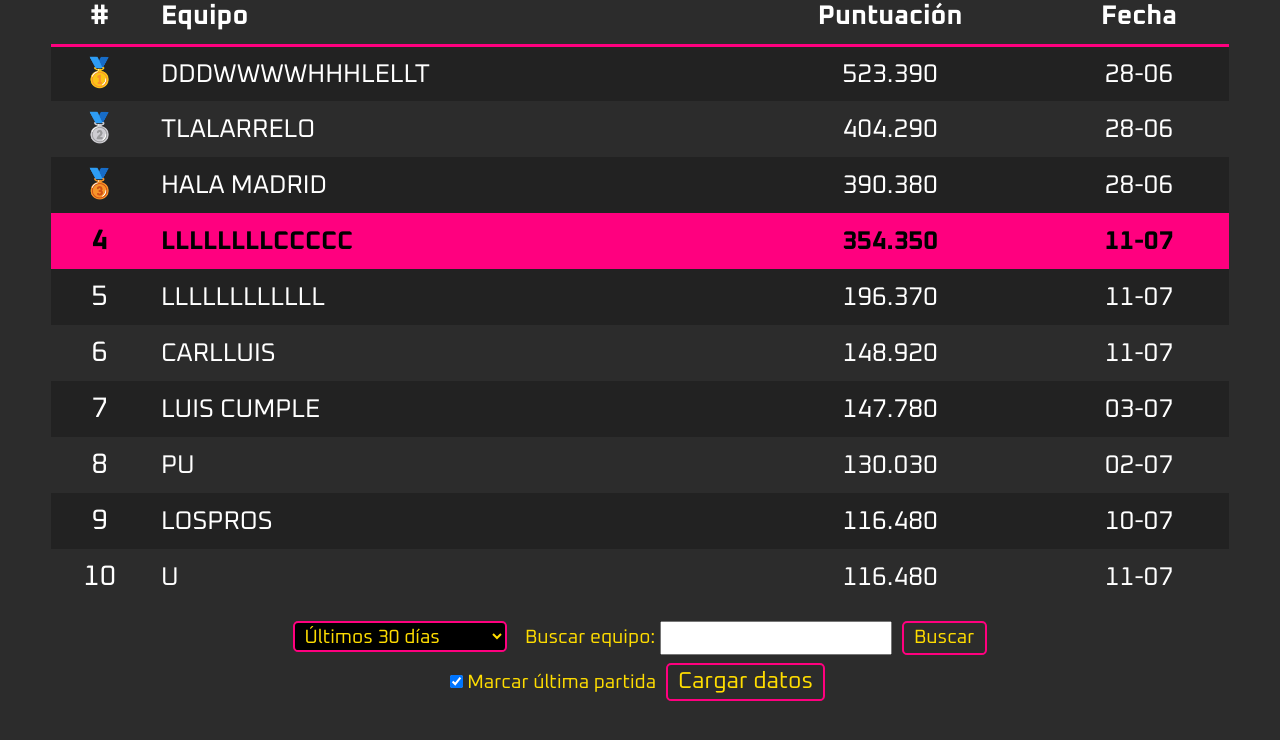
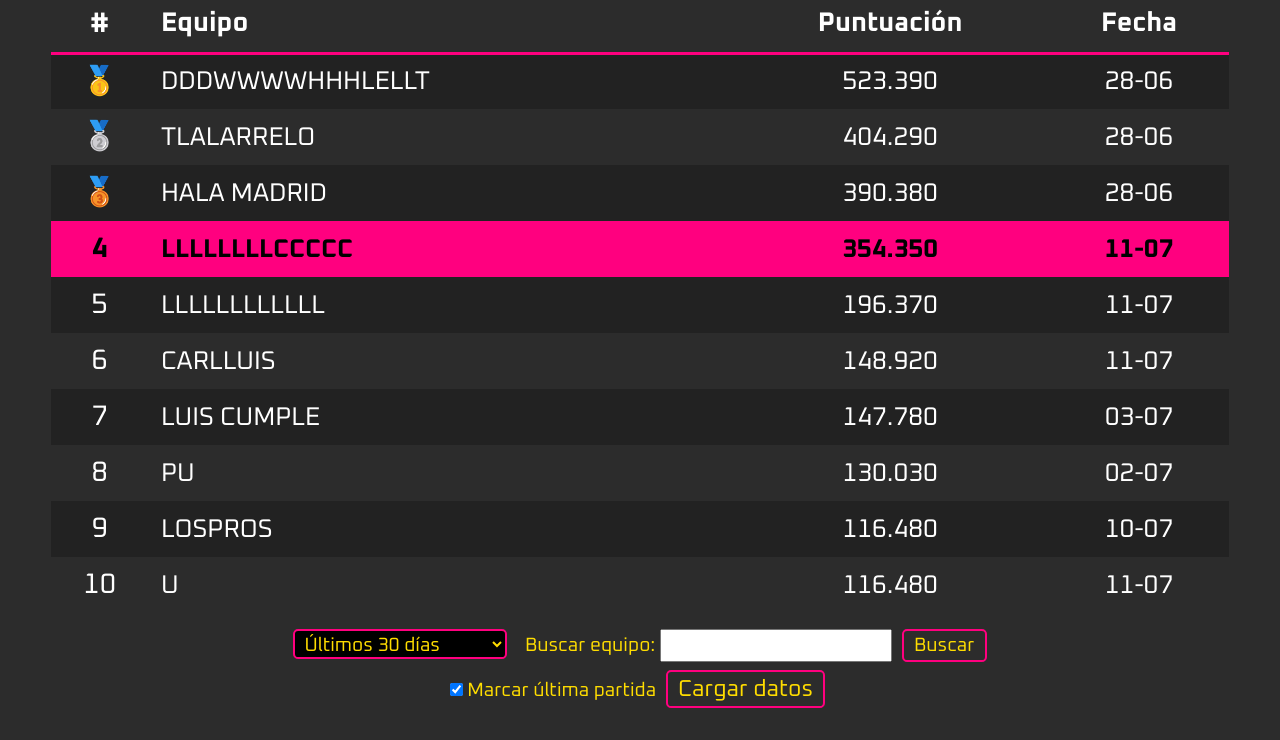
Before and after one commit to edugonzlz/vrinka-ranking-herozone, a plain HTML site: page index.html in a window 1280 px wide. Shown: the part 75-815 px from the top of the page. Drawn offline with Linux system fonts and the light colour scheme.

Commit message:
header fix

```diff
--- a/index.html
+++ b/index.html
@@ -17,26 +17,24 @@
     --c-hi2:#FFDD00;
   }
   *{margin:0;padding:0;box-sizing:border-box;font-family:'Oxanium',Arial,Helvetica,sans-serif;}
-  body{
-    background:var(--c-dark);
-    color:#fff;
-    height:100vh;
-    display:flex;
-    align-items:center;
-    justify-content:center;
-    overflow-y:auto;
+  body {
+    background: var(--c-dark);
+    color: #fff;
+    min-height: 100vh;
+    display: flex;
+    flex-direction: column;
+    align-items: center;
+    justify-content: flex-start;
+    overflow-x: hidden;
   }
-  .frame{
-    width:92vw;
-    max-width:1440px;
-    min-height:96vh;
-    display:flex;
-    flex-direction:column;
-    gap:1vh;
-    padding:2vh 0;
-    text-align:center;
-    position: relative;
-    padding-bottom:4vh;
+  .frame {
+    width: 92vw;
+    max-width: 1440px;
+    padding: 2vh 0 4vh;
+    display: flex;
+    flex-direction: column;
+    gap: 1vh;
+    text-align: center;
   }
   h1{
     text-transform:uppercase;
```
